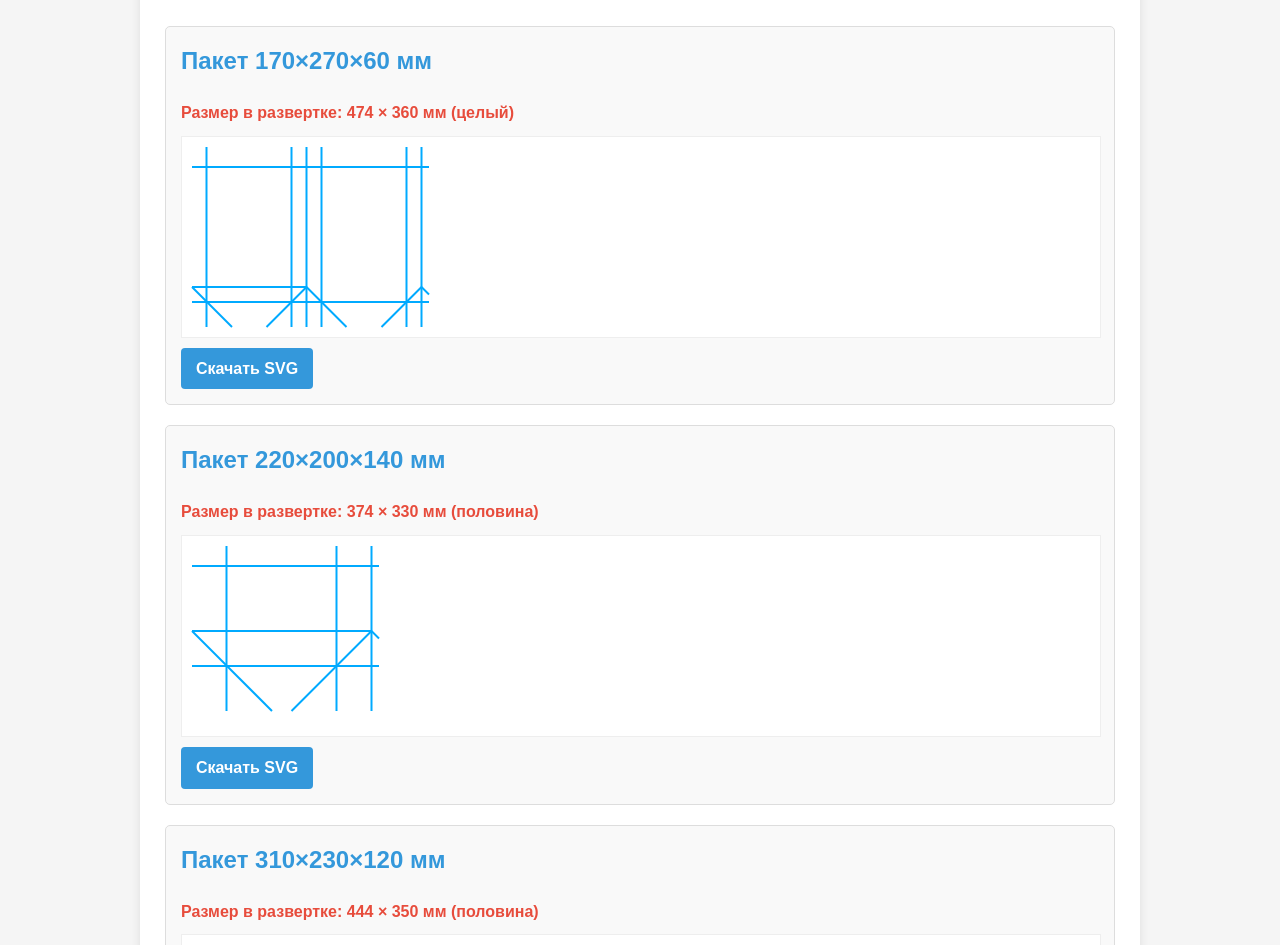
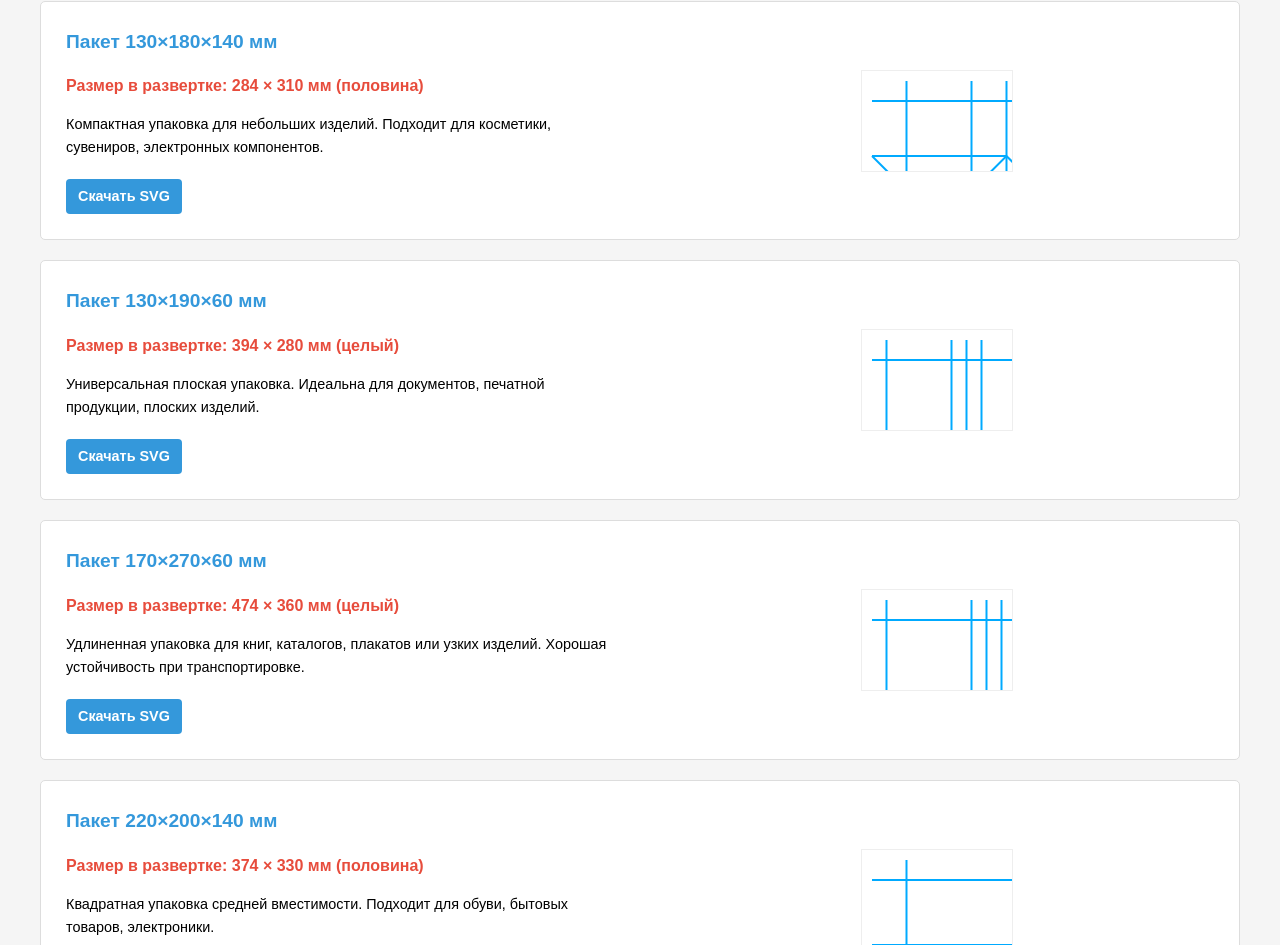
Before and after one commit to Oscar50777/Spisok, a plain HTML site: page index.html in a window 1280 px wide. Shown: the part 122-1067 px from the top of the page. Drawn offline with Linux system fonts and the light colour scheme.

Commit message:
Update index.html

```diff
--- a/index.html
+++ b/index.html
@@ -7,7 +7,7 @@
     <style>
         body {
             font-family: Arial, sans-serif;
-            max-width: 1000px;
+            max-width: 1200px;
             margin: 0 auto;
             padding: 20px;
             line-height: 1.6;
@@ -18,55 +18,81 @@
             text-align: center;
             margin-bottom: 30px;
         }
-        .container {
-            background: white;
-            padding: 25px;
-            border-radius: 8px;
-            box-shadow: 0 2px 10px rgba(0,0,0,0.1);
+        .packages-container {
+            display: grid;
+            grid-template-columns: 1fr;
+            gap: 20px;
         }
         .package {
+            display: grid;
+            grid-template-columns: 1fr 1fr;
+            gap: 20px;
             border: 1px solid #ddd;
             padding: 15px;
-            margin-bottom: 20px;
             border-radius: 5px;
-            background: #f9f9f9;
+            background: white;
+            align-items: center;
+        }
+        .package-info {
+            padding: 10px;
         }
         .package h2 {
             margin-top: 0;
             color: #3498db;
+            font-size: 1.2em;
         }
         .package p {
             margin-bottom: 10px;
+            font-size: 0.9em;
+        }
+        .preview-container {
+            display: flex;
+            justify-content: center;
+            align-items: center;
+            height: 100%;
         }
         .preview {
-            width: 100%;
-            height: 200px;
+            width: 150px;
+            height: 100px;
             border: 1px solid #eee;
-            margin-bottom: 10px;
             background: white;
         }
-        a.download-btn {
+        .size-info {
+            font-weight: bold;
+            color: #e74c3c;
+            display: block;
+            margin: 5px 0;
+        }
+        .download-btn {
             display: inline-block;
-            padding: 8px 15px;
+            padding: 6px 12px;
             background: #3498db;
             color: white;
             text-decoration: none;
             border-radius: 4px;
+            font-size: 0.9em;
             font-weight: bold;
             transition: background 0.3s;
+            margin-top: 10px;
         }
-        a.download-btn:hover {
+        .download-btn:hover {
             background: #2980b9;
-        }
-        .size-info {
-            font-weight: bold;
-            color: #e74c3c;
         }
         .footer {
             text-align: center;
             margin-top: 30px;
             color: #7f8c8d;
             font-size: 0.9em;
+            padding: 20px 0;
+        }
+        @media (max-width: 768px) {
+            .package {
+                grid-template-columns: 1fr;
+            }
+            .preview {
+                width: 100%;
+                height: 150px;
+            }
         }
     </style>
 </head>
@@ -74,80 +100,125 @@
     <div class="container">
         <h1>Шаблоны упаковки для печати</h1>
 
+        <div class="packages-container">
+            <!-- Упорядочено по размеру (от меньшего к большему) -->
+
             <div class="package">
+                <div class="package-info">
+                    <h2>Пакет 130×180×140 мм</h2>
+                    <span class="size-info">Размер в развертке: 284 × 310 мм (половина)</span>
+                    <p>Компактная упаковка для небольших изделий. Подходит для косметики, сувениров, электронных компонентов.</p>
+                    <a href="Пакет 130x180x140 мм (284 × 310 мм половина).svg" class="download-btn" download>Скачать SVG</a>
+                </div>
+                <div class="preview-container">
+                    <div class="preview">
+                        <object data="Пакет 130x180x140 мм (284 × 310 мм половина).svg" type="image/svg+xml" width="100%" height="100%"></object>
+                    </div>
+                </div>
+            </div>
+
+            <div class="package">
+                <div class="package-info">
+                    <h2>Пакет 130×190×60 мм</h2>
+                    <span class="size-info">Размер в развертке: 394 × 280 мм (целый)</span>
+                    <p>Универсальная плоская упаковка. Идеальна для документов, печатной продукции, плоских изделий.</p>
+                    <a href="Пакет 130x190x60 мм (394 × 280 мм целый).svg" class="download-btn" download>Скачать SVG</a>
+                </div>
+                <div class="preview-container">
+                    <div class="preview">
+                        <object data="Пакет 130x190x60 мм (394 × 280 мм целый).svg" type="image/svg+xml" width="100%" height="100%"></object>
+                    </div>
+                </div>
+            </div>
+
+            <div class="package">
+                <div class="package-info">
                     <h2>Пакет 170×270×60 мм</h2>
-            <p><span class="size-info">Размер в развертке: 474 × 360 мм (целый)</span></p>
+                    <span class="size-info">Размер в развертке: 474 × 360 мм (целый)</span>
+                    <p>Удлиненная упаковка для книг, каталогов, плакатов или узких изделий. Хорошая устойчивость при транспортировке.</p>
+                    <a href="Пакет 170x270x60 мм (474 × 360 мм целый).svg" class="download-btn" download>Скачать SVG</a>
+                </div>
+                <div class="preview-container">
                     <div class="preview">
                         <object data="Пакет 170x270x60 мм (474 × 360 мм целый).svg" type="image/svg+xml" width="100%" height="100%"></object>
                     </div>
-            <a href="Пакет 170x270x60 мм (474 × 360 мм целый).svg" class="download-btn" download>Скачать SVG</a>
+                </div>
             </div>
 
             <div class="package">
+                <div class="package-info">
                     <h2>Пакет 220×200×140 мм</h2>
-            <p><span class="size-info">Размер в развертке: 374 × 330 мм (половина)</span></p>
+                    <span class="size-info">Размер в развертке: 374 × 330 мм (половина)</span>
+                    <p>Квадратная упаковка средней вместимости. Подходит для обуви, бытовых товаров, электроники.</p>
+                    <a href="Пакет 220x200x140 мм (374 × 330 мм половина).svg" class="download-btn" download>Скачать SVG</a>
+                </div>
+                <div class="preview-container">
                     <div class="preview">
                         <object data="Пакет 220x200x140 мм (374 × 330 мм половина).svg" type="image/svg+xml" width="100%" height="100%"></object>
                     </div>
-            <a href="Пакет 220x200x140 мм (374 × 330 мм половина).svg" class="download-btn" download>Скачать SVG</a>
+                </div>
             </div>
 
             <div class="package">
+                <div class="package-info">
                     <h2>Пакет 310×230×120 мм</h2>
-            <p><span class="size-info">Размер в развертке: 444 × 350 мм (половина)</span></p>
+                    <span class="size-info">Размер в развертке: 444 × 350 мм (половина)</span>
+                    <p>Вместительная упаковка для крупных товаров. Оптимальна для техники, посуды, домашнего текстиля.</p>
+                    <a href="Пакет 310x230x120 мм ( 444 × 350 мм половина).svg" class="download-btn" download>Скачать SVG</a>
+                </div>
+                <div class="preview-container">
                     <div class="preview">
                         <object data="Пакет 310x230x120 мм ( 444 × 350 мм половина).svg" type="image/svg+xml" width="100%" height="100%"></object>
                     </div>
-            <a href="Пакет 310x230x120 мм ( 444 × 350 мм половина).svg" class="download-btn" download>Скачать SVG</a>
+                </div>
             </div>
 
             <div class="package">
+                <div class="package-info">
                     <h2>Пакет 340×170×120 мм</h2>
-            <p><span class="size-info">Размер в развертке: 474 × 290 мм (половина)</span></p>
+                    <span class="size-info">Размер в развертке: 474 × 290 мм (половина)</span>
+                    <p>Широкая низкая упаковка. Отлично подходит для комплектов товаров, наборов, подарочных коробок.</p>
+                    <a href="Пакет 340x170x120 мм (474 × 290 мм половина).svg" class="download-btn" download>Скачать SVG</a>
+                </div>
+                <div class="preview-container">
                     <div class="preview">
                         <object data="Пакет 340x170x120 мм (474 × 290 мм половина).svg" type="image/svg+xml" width="100%" height="100%"></object>
                     </div>
-            <a href="Пакет 340x170x120 мм (474 × 290 мм половина).svg" class="download-btn" download>Скачать SVG</a>
+                </div>
             </div>
 
             <div class="package">
+                <div class="package-info">
                     <h2>Пакет 340×230×110 мм</h2>
-            <p><span class="size-info">Размер в развертке: 464 × 345 мм (половина)</span></p>
+                    <span class="size-info">Размер в развертке: 464 × 345 мм (половина)</span>
+                    <p>Универсальная упаковка большого объема. Идеальна для одежды, обуви, крупных товаров.</p>
+                    <a href="Пакет 340x230x110 мм (464 × 345 мм половина).svg" class="download-btn" download>Скачать SVG</a>
+                </div>
+                <div class="preview-container">
                     <div class="preview">
                         <object data="Пакет 340x230x110 мм (464 × 345 мм половина).svg" type="image/svg+xml" width="100%" height="100%"></object>
                     </div>
-            <a href="Пакет 340x230x110 мм (464 × 345 мм половина).svg" class="download-btn" download>Скачать SVG</a>
+                </div>
             </div>
 
             <div class="package">
+                <div class="package-info">
                     <h2>Пакет 400×300×120 мм</h2>
-            <p><span class="size-info">Размер в развертке: 534 × 420 мм (половина)</span></p>
+                    <span class="size-info">Размер в развертке: 534 × 420 мм (половина)</span>
+                    <p>Самая большая упаковка в коллекции. Для габаритных товаров, крупной техники, объемных изделий.</p>
+                    <a href="Пакет 400x300x120 мм (534 × 420 мм половина).svg" class="download-btn" download>Скачать SVG</a>
+                </div>
+                <div class="preview-container">
                     <div class="preview">
                         <object data="Пакет 400x300x120 мм (534 × 420 мм половина).svg" type="image/svg+xml" width="100%" height="100%"></object>
                     </div>
-            <a href="Пакет 400x300x120 мм (534 × 420 мм половина).svg" class="download-btn" download>Скачать SVG</a>
                 </div>
-
-        <div class="package">
-            <h2>Пакет 130×180×140 мм</h2>
-            <p><span class="size-info">Размер в развертке: 284 × 310 мм (половина)</span></p>
-            <div class="preview">
-                <object data="Пакет 130x180x140 мм (284 × 310 мм половина).svg" type="image/svg+xml" width="100%" height="100%"></object>
             </div>
-            <a href="Пакет 130x180x140 мм (284 × 310 мм половина).svg" class="download-btn" download>Скачать SVG</a>
-        </div>
-
-        <div class="package">
-            <h2>Пакет 130×190×60 мм</h2>
-            <p><span class="size-info">Размер в развертке: 394 × 280 мм (целый)</span></p>
-            <div class="preview">
-                <object data="Пакет 130x190x60 мм (394 × 280 мм целый).svg" type="image/svg+xml" width="100%" height="100%"></object>
-            </div>
-            <a href="Пакет 130x190x60 мм (394 × 280 мм целый).svg" class="download-btn" download>Скачать SVG</a>
         </div>
 
         <div class="footer">
-            <p>Все шаблоны предоставлены в формате SVG. Для просмотра и редактирования используйте векторные редакторы (Adobe Illustrator, Inkscape, CorelDRAW).</p>
+            <p>Все шаблоны предоставлены в векторном формате SVG. Для просмотра и редактирования используйте Adobe Illustrator, Inkscape или CorelDRAW.</p>
+            <p>© 2023 Шаблоны упаковки. Все права защищены.</p>
         </div>
     </div>
 </body>
```
Lines whose indentation alone changed are shown as unchanged.
